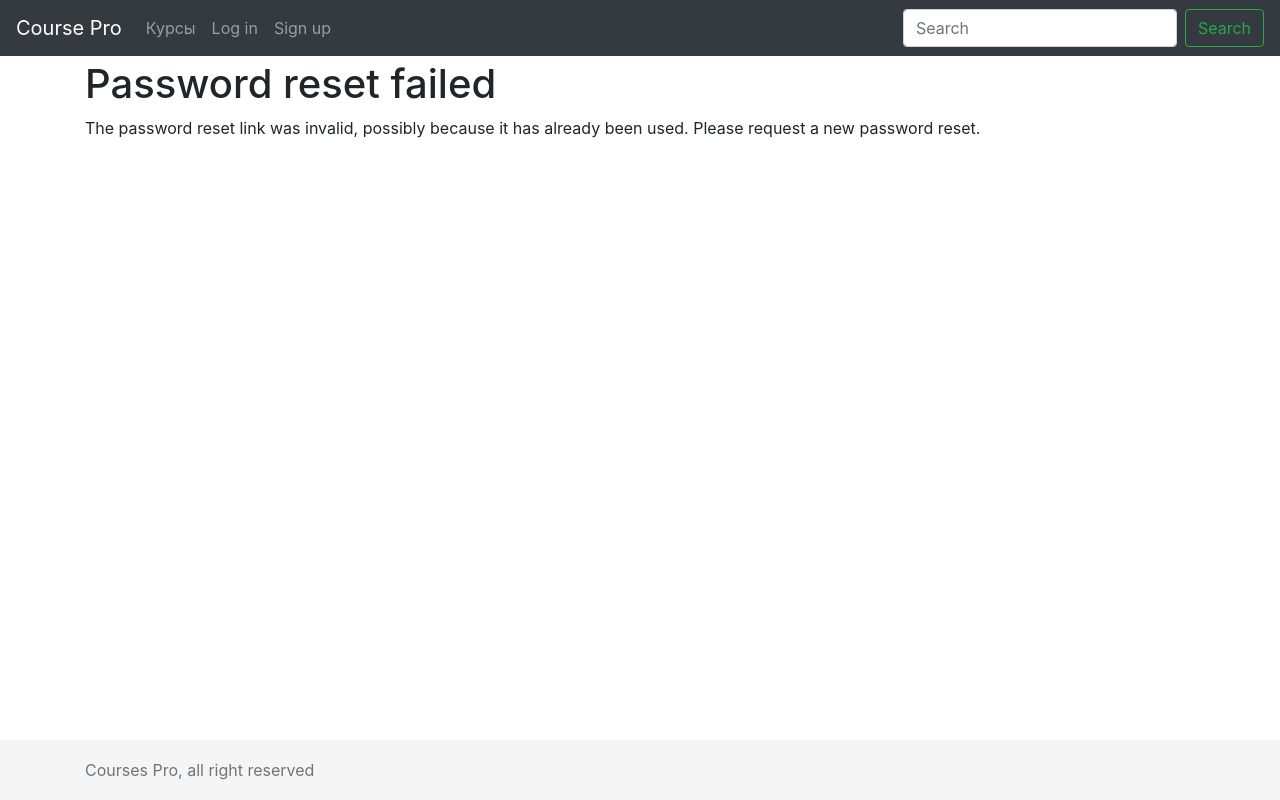
After one commit to PyExplorer/coursepro, a Django app: template coursepro/courses/templates/registration/password_reset_confirm.html in a window 1280 px wide. The commit adds this page. Run offline with Django 3.2, Linux system fonts and the light colour scheme; the template is opened without the code that fills it, so the values that code supplies are empty; parts of the project's set-up code (start-up, migrations or seed data) failed here and were passed over; some libraries are stand-ins or nearby versions.

Commit message:
create main functionality

```diff
--- a/coursepro/courses/models.py
+++ b/coursepro/courses/models.py
@@ -1,4 +1,5 @@
 from django.db import models
+from django.contrib.auth.models import User
 
 
 class StrMixin(object):
--- a/coursepro/courses/templates/base.html
+++ b/coursepro/courses/templates/base.html
@@ -23,7 +23,7 @@
     <header>
         <!-- Fixed navbar -->
         <nav class="navbar navbar-expand-md navbar-dark fixed-top bg-dark">
-            <a class="navbar-brand" href="#">Fixed navbar</a>
+            <a class="navbar-brand" href="{% url 'home' %}">Course Pro</a>
             <button class="navbar-toggler" type="button" data-toggle="collapse"
                     data-target="#navbarCollapse" aria-controls="navbarCollapse"
                     aria-expanded="false" aria-label="Toggle navigation">
@@ -31,15 +31,26 @@
             </button>
             <div class="collapse navbar-collapse" id="navbarCollapse">
                 <ul class="navbar-nav mr-auto">
-                    <li class="nav-item active">
-                        <a class="nav-link" href="#">Home <span class="sr-only">(current)</span></a>
+                    <li class="nav-item">
+                        <a class="nav-link" href="{% url 'courses' %}">Курсы</a>
                     </li>
-                    <li class="nav-item">
-                        <a class="nav-link" href="#">Link</a>
-                    </li>
-                    <li class="nav-item">
-                        <a class="nav-link disabled" href="#">Disabled</a>
-                    </li>
+
+                    {% if user.is_authenticated %}
+                        <li class="nav-item">
+                                <a class="nav-link" href="{% url 'logout'%}?next={{request.path}}"> User: {{ user.get_username }}</a>
+                        </li>
+                    {% else %}
+                        <li class="nav-item">
+                                <a class="nav-link" href="{% url 'login'%}?next={{request.path}}"> Log in</a>
+                        </li>
+
+                        <li class="nav-item">
+                            <a class="nav-link" href="{% url 'register'%}"> Sign up</a>
+                        </li>
+
+                    {% endif %}
+
+
                 </ul>
                 <form class="form-inline mt-2 mt-md-0">
                     <input class="form-control mr-sm-2" type="text"
--- a/coursepro/courses/templates/courses/course_list.html
+++ b/coursepro/courses/templates/courses/course_list.html
@@ -5,7 +5,7 @@
     <ul>
         {% for course in object_list %}
         <li>
-            <a href="{% url 'lessons_list' course.pk %}" > {{ course.title }} </a> ({{ course.price  }} руб.)
+            <a href="{% url 'lessons_list' course.pk %}" > {{ course.title }} </a>
 
         </li>
 
--- /dev/null
+++ b/coursepro/courses/templates/home.html
@@ -0,0 +1,5 @@
+{% extends 'base.html' %}
+
+{% block content %}
+    <h2> Course Pro </h2>
+{% endblock %}
--- a/coursepro/courses/templates/registration/login.html
+++ b/coursepro/courses/templates/registration/login.html
@@ -36,8 +36,5 @@
     {# Assumes you setup the password_reset view in your URLconf #}
     <p><a href="{% url 'password_reset' %}">Lost password?</a></p>
 
-    {# Assumes you setup the password_reset view in your URLconf #}
-    <p><a href="{% url 'password_reset' %}">Lost password?</a></p>
-
 
 {% endblock %}
--- /dev/null
+++ b/coursepro/courses/templates/registration/password_reset_confirm.html
@@ -0,0 +1,33 @@
+{% extends 'base.html' %}
+
+{% block content %}
+
+    {% if validlink %}
+        <p>Please enter (and confirm) your new password.</p>
+        <form action="" method="post">
+            <div style="display:none">
+                <input type="hidden" value="{{ csrf_token }}" name="csrfmiddlewaretoken">
+            </div>
+            <table>
+                <tr>
+                    <td>{{ form.new_password1.errors }}
+                        <label for="id_new_password1">New password:</label></td>
+                    <td>{{ form.new_password1 }}</td>
+                </tr>
+                <tr>
+                    <td>{{ form.new_password2.errors }}
+                        <label for="id_new_password2">Confirm password:</label></td>
+                    <td>{{ form.new_password2 }}</td>
+                </tr>
+                <tr>
+                    <td></td>
+                    <td><input type="submit" value="Change my password" /></td>
+                </tr>
+            </table>
+        </form>
+    {% else %}
+        <h1>Password reset failed</h1>
+        <p>The password reset link was invalid, possibly because it has already been used. Please request a new password reset.</p>
+    {% endif %}
+
+{% endblock %}
```
Also changed, not shown: coursepro/coursepro/settings.py (+7 -3 lines), coursepro/coursepro/urls.py (+7 -6 lines), coursepro/courses/fixtures/start_data.json (added, +1 -0 lines), coursepro/courses/forms.py (added, +24 -0 lines), coursepro/courses/templates/registration/logged_out.html (added, +10 -0 lines), coursepro/courses/templates/registration/password_reset_complete.html (added, +8 -0 lines), coursepro/courses/templates/registration/password_reset_done.html (added, +7 -0 lines), coursepro/courses/templates/registration/password_reset_email.html (added, +8 -0 lines), coursepro/courses/templates/registration/password_reset_form.html (added, +12 -0 lines), coursepro/courses/templates/registration/registration_form.html (added, +20 -0 lines), coursepro/courses/views.py (+23 -2 lines).
